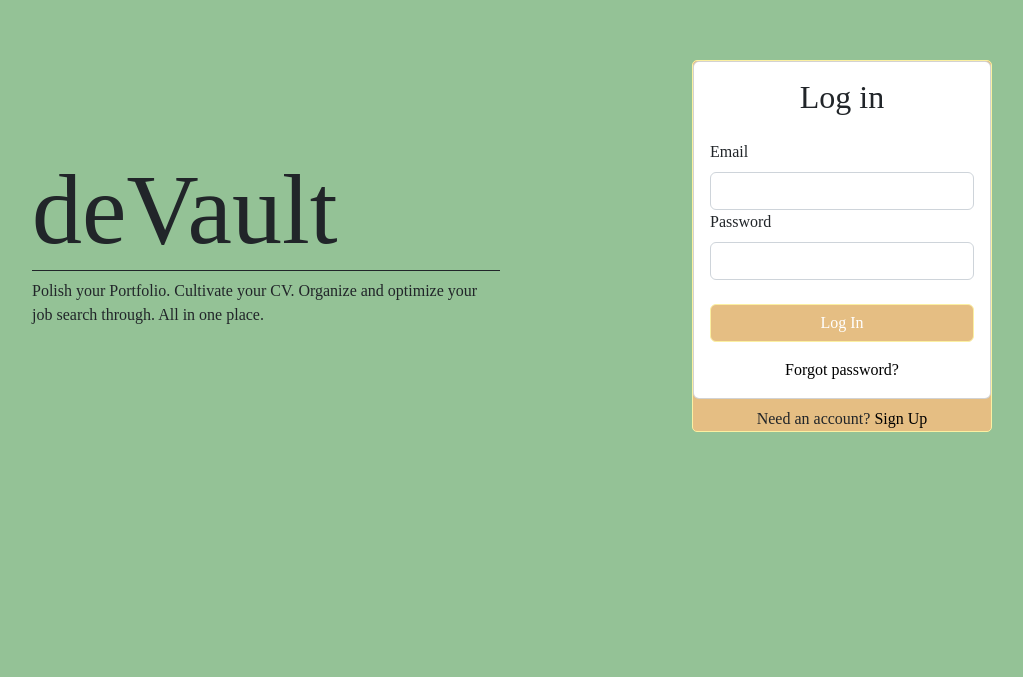
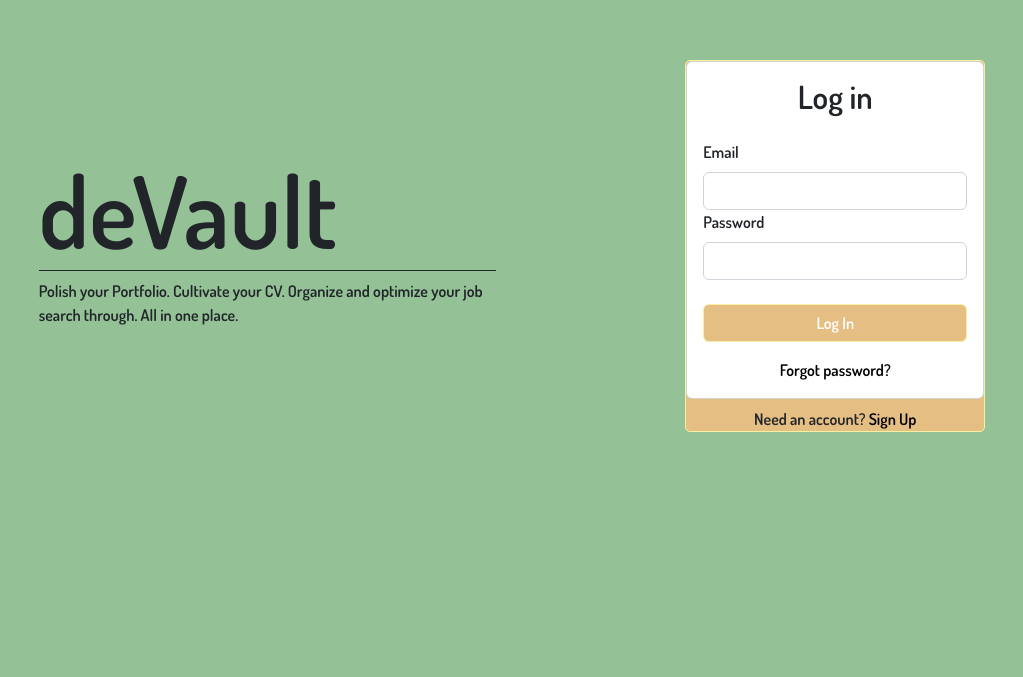
Before and after one commit to SchoolOfCode/bc13_final-project_front-end-cyber-insecure, a React (Create React App) app: page /login in a window 1280 px wide. Shown: the part 114-791 px from the top of the page, without its empty margins (128-1151 px from the left). Built offline with nearby package versions, Linux system fonts and the light colour scheme; no server answers.

Commit message:
Taylor commit, new font added and navbar editied, DeVault added to navbar

```diff
--- a/public/index.html
+++ b/public/index.html
@@ -3,6 +3,9 @@
   <head>
     <meta charset="utf-8" />
     <link rel="icon" href="%PUBLIC_URL%/favicon.ico" />
+    <link rel="preconnect" href="https://fonts.googleapis.com">
+    <link rel="preconnect" href="https://fonts.gstatic.com" crossorigin>
+    <link href="https://fonts.googleapis.com/css2?family=Dosis:wght@600&display=swap" rel="stylesheet">
     <meta name="viewport" content="width=device-width, initial-scale=1" />
     <meta name="theme-color" content="#000000" />
     <meta
--- a/src/Components/Navbar/Navbar.css
+++ b/src/Components/Navbar/Navbar.css
@@ -1,11 +1,12 @@
 .navbar-container{
     width: 100%;
+    height: 80px;
     display: flex;
     align-items: center;
     gap: 20px;
     justify-content: center;
-    border-bottom: 1px solid #E5BE83;
-    background-color: #94c296;
+    background-color: #E5BE83;
+    border-bottom: 1px solid #BB8F6A;
     position:sticky;
     top:0;
 }
@@ -28,7 +29,7 @@
 }
 .navbar-container button:hover {
     border: none;
-    background-color: #FBF0A2 ;
+    color: white;
     border-radius: 5px;
 }
 .hamburger{
@@ -40,7 +41,12 @@
     width: 90%;
     display: flex;
     justify-content: right;
-    gap: 8px;
+    font-size: 20px;
+    gap: 20px;
+}
+
+.navbar-links button {
+    padding: 10px;
 }
 
 @media (min-width: 900px) {
--- a/src/Components/Navbar/Navbar.js
+++ b/src/Components/Navbar/Navbar.js
@@ -1,67 +1,68 @@
-import React from "react";
-import { useNavigate } from "react-router-dom";
-import "./Navbar.css";
-import { useState } from "react";
+import React from 'react';
+import { useNavigate } from 'react-router-dom';
+import './Navbar.css';
+import { useState } from 'react';
 // import ReorderIcon from "material-ui/icons/Reorder"
-import { GiHamburgerMenu } from "react-icons/gi"
-import { useAuth } from "../contexts/AuthContext";
-import { Alert } from "react-bootstrap";
+import { GiHamburgerMenu } from 'react-icons/gi';
+import { useAuth } from '../contexts/AuthContext';
+import { Alert } from 'react-bootstrap';
 
 export default function Navbar() {
   const [hamburger, setHamburger] = useState(true);
-  const [error, setError] = useState("");
+  const [error, setError] = useState('');
   const { logOut } = useAuth();
 
   const navigate = useNavigate();
 
   async function handleLogout() {
-        setError("");
+    setError('');
 
     try {
       await logOut();
-            navigate("/login", { replace: true });
+      navigate('/login', { replace: true });
     } catch {
-            setError("Failed to log out");
+      setError('Failed to log out');
     }
   }
 
   const navigateHome = () => {
-    navigate("/", { replace: true });
+    navigate('/', { replace: true });
   };
 
   const navigateApplications = () => {
-    navigate("/applications", { replace: true });
+    navigate('/applications', { replace: true });
   };
 
   const navigateInterviewPrep = () => {
-    navigate("/interviewprep", { replace: true });
+    navigate('/interviewprep', { replace: true });
   };
 
   const navigateCV = () => {
-    navigate("/cv-workshop", { replace: true });
+    navigate('/cv-workshop', { replace: true });
   };
 
   const navigateKnowledgebank = () => {
-    navigate("/knowledge-bank", { replace: true });
+    navigate('/knowledge-bank', { replace: true });
   };
 
   const navigateQuizzes = () => {
-    navigate("/quizzes", { replace: true });
+    navigate('/quizzes', { replace: true });
   };
 
   const navigatePortfolio = () => {
-    navigate("/portfolio", { replace: true });
+    navigate('/portfolio', { replace: true });
   };
 
   return (
-    <div className={hamburger ? "navbar-container" : "navbar-open"}>
+    <div className={hamburger ? 'navbar-container' : 'navbar-open'}>
       {error && <Alert variant="danger">{error}</Alert>}
       <div className="hamburger">
         <button onClick={() => setHamburger(!hamburger)} id="hamburger">
           <GiHamburgerMenu />
         </button>
       </div>
-      <div className={hamburger ? "navbar-links" : "hamburger-open"}>
+      <h1>DeVault</h1>
+      <div className={hamburger ? 'navbar-links' : 'hamburger-open'}>
         <button onClick={navigateHome}> Dashboard </button>
         <button onClick={navigateApplications}> My applications</button>
         <button onClick={navigateInterviewPrep}> Interview Prep</button>
--- a/src/index.css
+++ b/src/index.css
@@ -1,7 +1,7 @@
 *{
   padding: 0;
   margin: 0;
-  font-family: Overseer;
+  font-family: 'Dosis', sans-serif;
 }
 body {
   min-height: 100vh;
```
Lines whose indentation alone changed are shown as unchanged.
